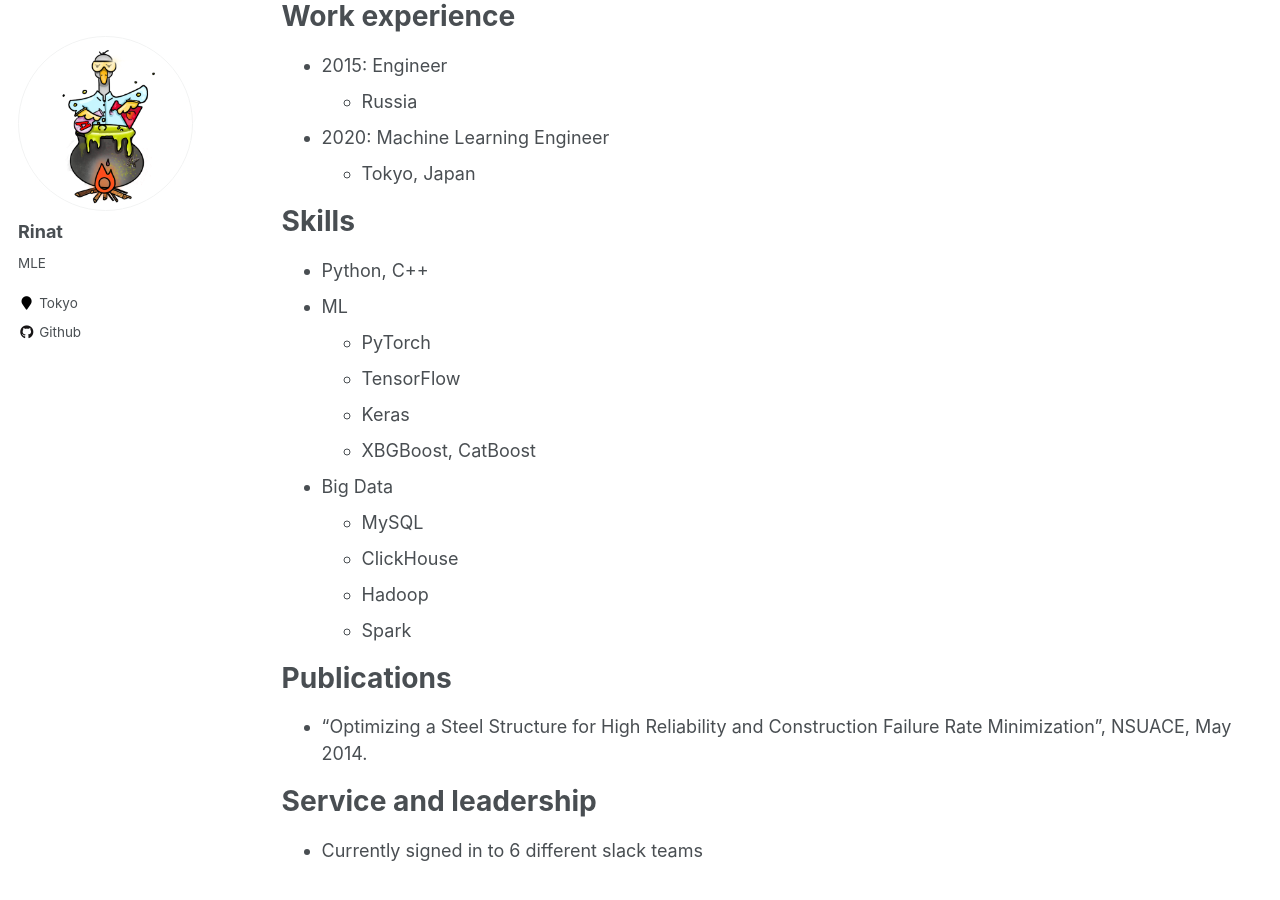
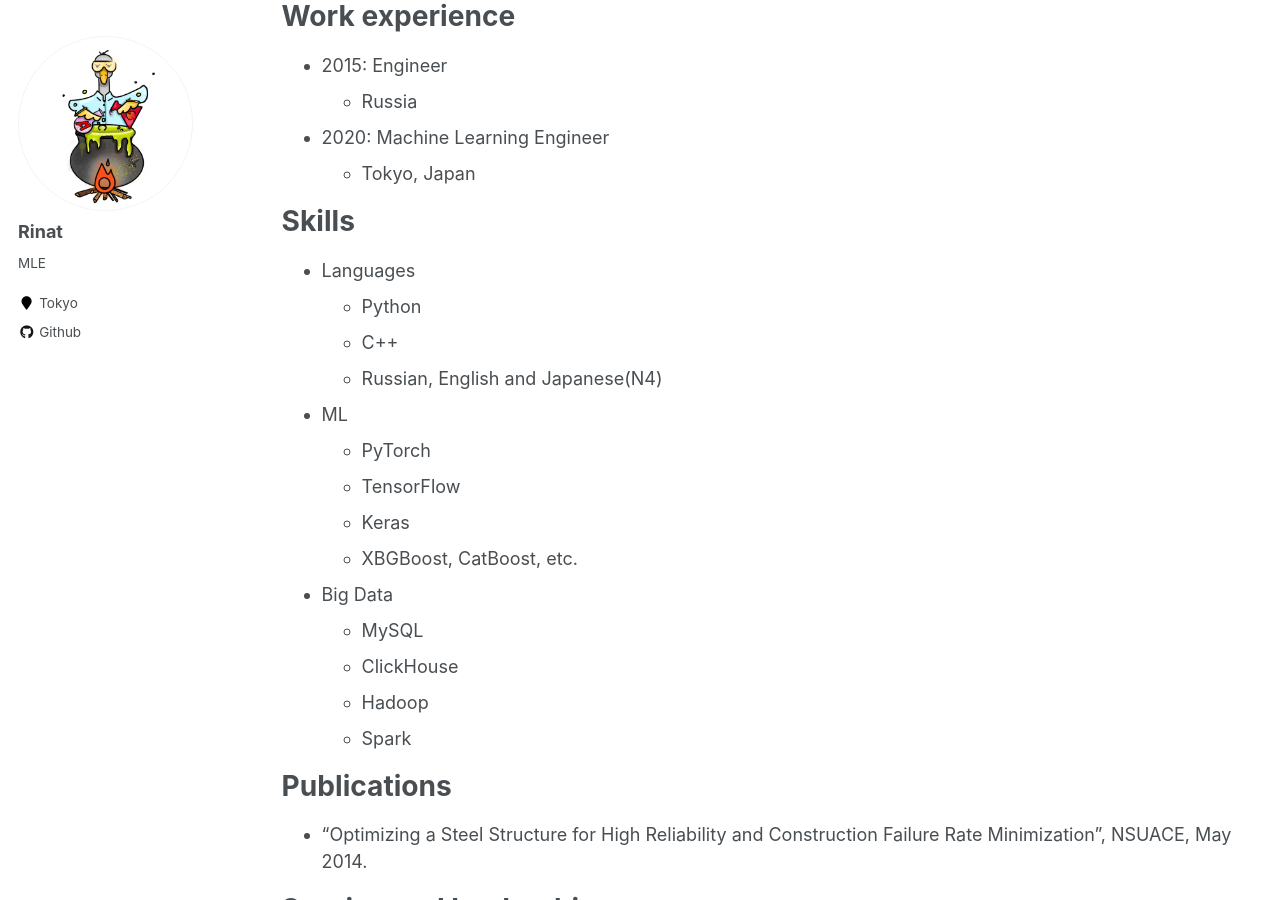
Before and after one commit to Xrenya/xrenya.github.io, a Jekyll site: the page built from _pages/cv.md, in a window 1280 px wide and 900 px high, scrolled down 293 px. Built offline with Jekyll 4.4.1, drawn with Linux system fonts in a browser that asks for light colours.

Commit message:
Update cv.md

```diff
--- a/_pages/cv.md
+++ b/_pages/cv.md
@@ -23,12 +23,15 @@ Work experience
 
 Skills
 ======
-* Python, C++
+* Languages
+  * Python
+  * C++
+  * Russian, English and Japanese(N4)
 * ML
   * PyTorch
   * TensorFlow
   * Keras
-  * XBGBoost, CatBoost
+  * XBGBoost, CatBoost, etc.
 * Big Data
   * MySQL
   * ClickHouse
```
